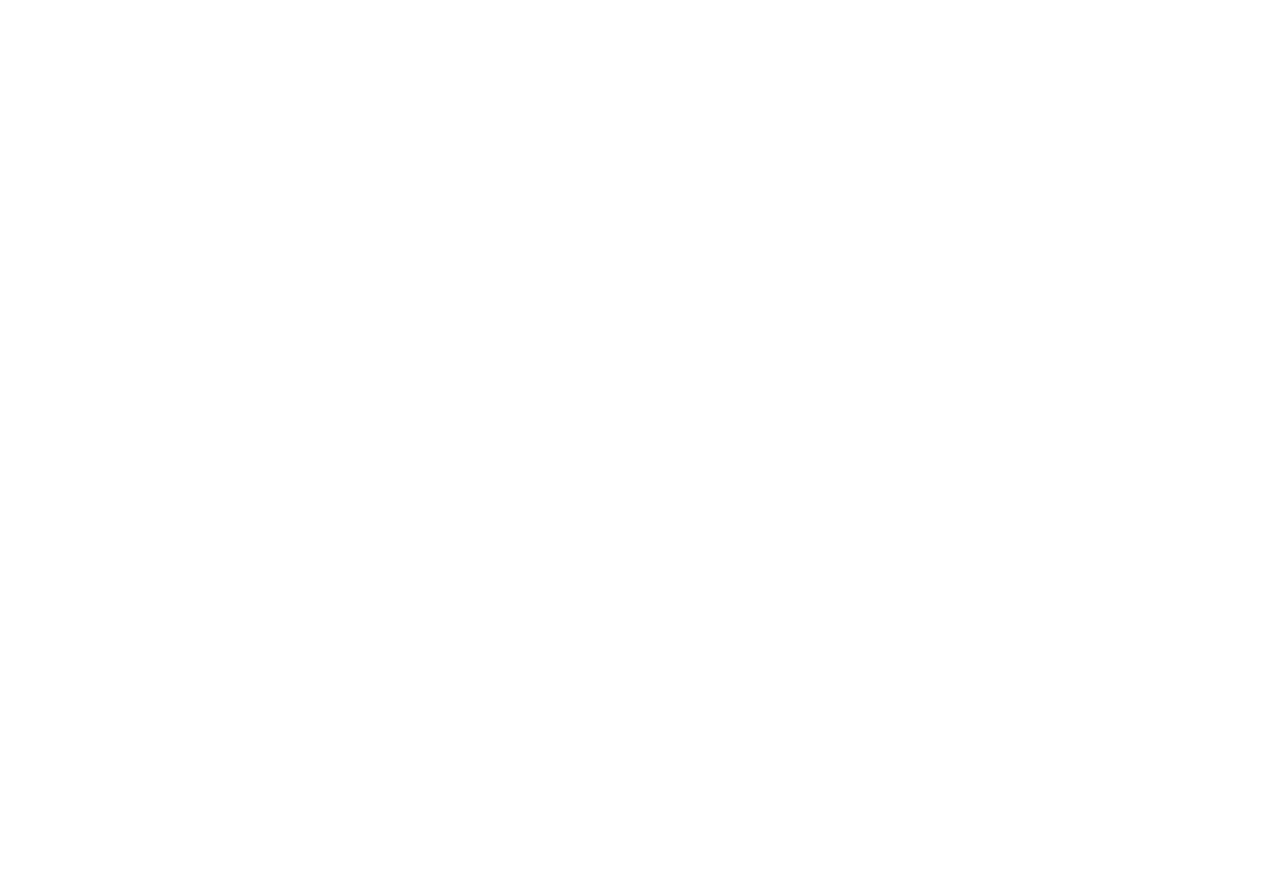
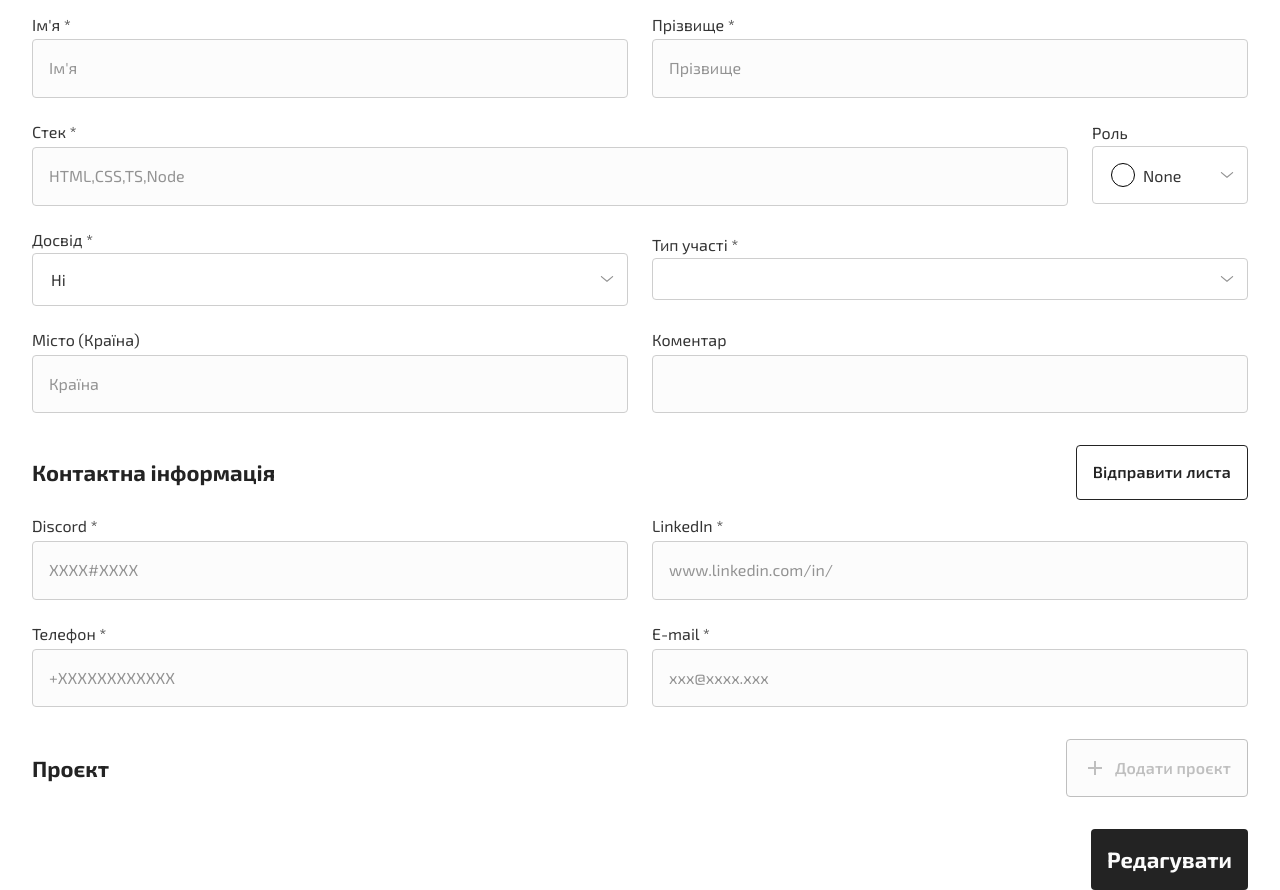
Before and after one commit to baza-trainee/feeda, a Next.js app in the folder cms/: page /participants/1 in a window 1280 px wide. Shown: the part 146-1036 px from the top of the page. Before the commit the page ends 800 px from the top, so only its background shows below. Built offline with nearby package versions, Linux system fonts and the light colour scheme; no server answers.

Commit message:
alpha showoff version

```diff
--- a/cms/src/app/participants/[participantId]/page.tsx
+++ b/cms/src/app/participants/[participantId]/page.tsx
@@ -1,9 +1,36 @@
-import { useRouter } from 'next/router';
+'use client';
+import { useEffect, useState } from 'react';
+import { useDispatch, useSelector } from 'react-redux';
+
+import { usePathname } from 'next/navigation';
+
+import { ParticipantsForm } from '~/src/components/ParticipantsForm/ParticipantsForm';
+import { Title } from '~/src/components/Title/Title';
+import { getParticipant } from '~/src/slices/participants';
 
 export default function ParticipantProfile() {
+  const pathname = usePathname();
+  const { isLoading, error } = useSelector((state: any) => state.participants);
+  const [defaultValues, setDefaultValues] = useState(null);
+  const dispatch = useDispatch();
+  useEffect(() => {
+    const fetchData = async () => {
+      const result = await dispatch(getParticipant(pathname.split('/')[pathname.split('/').length - 1])); //!!!! ПЕРЕРОБИТИ
+      if (result.meta.requestStatus === 'fulfilled') {
+        setDefaultValues(result.payload);
+      }
+    };
+    fetchData();
+  }, []);
   return (
     <div>
-      <h1>Participant Profile</h1>
+      {isLoading ? (
+        <Title title="Loading" />
+      ) : error ? (
+        <Title title="Error" />
+      ) : (
+        <ParticipantsForm formVariant="view" defaultValues={defaultValues} />
+      )}
     </div>
   );
 }
--- a/cms/src/app/participants/page.tsx
+++ b/cms/src/app/participants/page.tsx
@@ -10,12 +10,13 @@ import { CardsContent } from '../../components/CardsContent/CardsContent';
 import { fetchParticipants } from '../../slices/participants/index';
 import { Wrapper } from './page.styles';
 
-export default function AddParticipantPage() {
+export default function ParticipantsPage() {
   const dispatch = useDispatch();
   const participantsList = useSelector((state: any) => state.participants.list);
   useEffect(() => {
     dispatch(fetchParticipants());
   }, []);
+  console.log(participantsList);
   return (
     <Wrapper>
       <Link href="participants/create">
--- a/cms/src/components/ParticipantsForm/ParticipantsForm.styles.ts
+++ b/cms/src/components/ParticipantsForm/ParticipantsForm.styles.ts
@@ -83,6 +83,37 @@ export const Form = styled.form`
   }
 
   & div#buttons-wrapper {
+    & > a {
+      display: flex;
+      justify-content: center;
+      align-items: center;
+      gap: 8px;
+      width: 100%;
+      /* margin-bottom: 16px; */
+      border: 0;
+      padding: 16px;
+      border-radius: 4px;
+      font-size: 22px;
+      font-weight: 700;
+      color: ${colors.mainBtnText};
+      background-color: #232323;
+      transition: all 250ms ease-in;
+
+      &:hover {
+        background-color: #fdf5dd;
+        color: #232323;
+      }
+      &:focus {
+        background-color: #232323;
+        color: #fdf5dd;
+      }
+
+      @media screen and (${media.tablet}) {
+        width: fit-content;
+        margin-left: auto;
+      }
+    }
+
     & > button {
       line-height: 30.8px;
     }
--- a/cms/src/components/ParticipantsForm/ParticipantsForm.tsx
+++ b/cms/src/components/ParticipantsForm/ParticipantsForm.tsx
@@ -2,59 +2,57 @@
 
 import { useState } from 'react';
 import { useForm } from 'react-hook-form';
-import { useDispatch } from 'react-redux';
 
-import { cityRegex, discordRegex, emailRegex, linkedRegex, nameRegex, phoneNumberRegex } from '~/src/hooks/regexs';
-import { createParticipant } from '~/src/slices/participants';
+import Link from 'next/link';
 
+import { ParticipantData } from '~/src/slices/participants';
+
+import { cityRegex, discordRegex, emailRegex, linkedRegex, nameRegex, phoneNumberRegex } from '../../hooks/regexs';
 import { Button } from '../Button/Button';
 import { Input } from '../Input/Input';
 import { experienceVariants, membersRole, projectType } from '../SelectField/lists';
 import { CustomSelect } from '../SelectField/SelectField';
 import { Form } from './ParticipantsForm.styles';
 
-export function ParticipantsForm() {
-  const dispatch = useDispatch();
+type Props = {
+  handleSubmit?: (formData: object) => void;
+  formVariant: 'create' | 'edit' | 'view';
+  defaultValues?: ParticipantData;
+};
+
+export function ParticipantsForm({ handleSubmit, formVariant, defaultValues }: Props) {
   const { control, clearErrors, getValues } = useForm();
   const [projectsAmount, setProjectsAmount] = useState(0);
-
-  const handleSubmit = (ev: React.FormEvent<HTMLFormElement>) => {
-    ev.preventDefault();
-    console.log('submit');
-    const formData = getValues();
-    formData.experience = formData.experience.value;
-    formData.speciality = formData.speciality.value;
-    formData.type_participant = formData.type_participant.value;
-    formData.projects = [];
-    for (const key in formData) {
-      if (key.includes('project_')) {
-        formData.projects.push(formData[key].value);
-        delete formData[key];
-      }
-    }
-    // console.log(formData);
-    dispatch(createParticipant(formData));
-  };
+  console.log(defaultValues);
   return (
-    <Form onSubmit={handleSubmit}>
+    <Form
+      onSubmit={(ev) => {
+        ev.preventDefault();
+        formVariant !== 'view' && handleSubmit(getValues());
+      }}
+    >
       <div id="form-part">
         <p id="form-part-title">Особиста інформація</p>
         <div id="two-inputs-wrapper">
           <Input
             name="first_name"
             label="Ім'я *"
+            readonly={formVariant === 'view'}
             required={true}
             placeholder="Ім'я"
-            // pattern={nameRegex.source}
+            defaultValue={defaultValues?.first_name}
+            pattern={nameRegex.source}
             control={control}
             clearErrors={clearErrors}
           />
           <Input
             name="last_name"
             label="Прізвище *"
+            readonly={formVariant === 'view'}
             required={true}
             placeholder="Прізвище"
-            // pattern={nameRegex.source}
+            defaultValue={defaultValues?.last_name}
+            pattern={nameRegex.source}
             control={control}
             clearErrors={clearErrors}
           />
@@ -63,7 +61,9 @@ export function ParticipantsForm() {
           <Input
             name="stack"
             label="Стек *"
+            readonly={formVariant === 'view'}
             required={true}
+            defaultValue={defaultValues?.stack}
             placeholder="HTML,CSS,TS,Node"
             control={control}
             clearErrors={clearErrors}
@@ -72,10 +72,15 @@ export function ParticipantsForm() {
             name="speciality"
             title="Роль"
             placeholder="Роль"
+            // readonly={formVariant === 'view' }
             control={control}
             clearErrors={clearErrors}
             valueGetter={(ev) => ev}
-            defaultValue={membersRole[6]}
+            defaultValue={
+              defaultValues && membersRole.find((item) => item.value === defaultValues?.speciality.title.toLowerCase())
+                ? membersRole.find((item) => item.value === defaultValues?.speciality.title.toLowerCase())
+                : membersRole[6]
+            }
             options={membersRole}
           />
         </div>
@@ -84,22 +89,30 @@ export function ParticipantsForm() {
             name="experience"
             title="Досвід *"
             placeholder="Так/Ні"
+            // readonly={formVariant === 'view' }
             rules={{ required: true }}
             control={control}
             clearErrors={clearErrors}
             valueGetter={(ev) => ev}
-            //   defaultValue={membersRole[6]}
+            defaultValue={defaultValues?.experience ? experienceVariants[0] : experienceVariants[1]}
             options={experienceVariants}
           />
           <CustomSelect
             name="type_participant"
             title="Тип участі *"
             placeholder="Платний"
+            readonly={formVariant === 'view'}
             rules={{ required: true }}
             control={control}
             clearErrors={clearErrors}
             valueGetter={(ev) => ev}
-            //   defaultValue={undefined}
+            defaultValue={
+              defaultValues && projectType.find((item) => item === defaultValues?.type_participant)?.value ? (
+                projectType.find((item) => item === defaultValues?.type_participant)?.value
+              ) : (
+                <></>
+              )
+            }
             options={projectType}
           />
         </div>
@@ -108,11 +121,20 @@ export function ParticipantsForm() {
             name="city"
             label="Місто (Країна)"
             placeholder="Країна"
-            // pattern={cityRegex.source}
+            readonly={formVariant === 'view'}
+            pattern={cityRegex.source}
+            defaultValue={defaultValues?.city}
             control={control}
             clearErrors={clearErrors}
           />
-          <Input name="comment" label="Коментар" control={control} clearErrors={clearErrors} />
+          <Input
+            name="comment"
+            label="Коментар"
+            readonly={formVariant === 'view'}
+            defaultValue={defaultValues?.comment}
+            control={control}
+            clearErrors={clearErrors}
+          />
         </div>
       </div>
       <div id="form-part">
@@ -122,7 +144,7 @@ export function ParticipantsForm() {
             btnType="button"
             variant="text"
             title="Відправити листа"
-            isDisabled={true}
+            isDisabled={formVariant === 'create'}
             func={() => console.log('Відправити листа')}
           />
         </div>
@@ -132,7 +154,9 @@ export function ParticipantsForm() {
             label="Discord *"
             placeholder="XXXX#XXXX"
             required={true}
-            // pattern={discordRegex.source}
+            readonly={formVariant === 'view'}
+            defaultValue={defaultValues?.account_discord}
+            pattern={discordRegex.source}
             control={control}
             clearErrors={clearErrors}
           />
@@ -141,8 +165,10 @@ export function ParticipantsForm() {
             label="LinkedIn *"
             placeholder="www.linkedin.com/in/"
             type="url"
+            readonly={formVariant === 'view'}
             required={true}
-            // pattern={linkedRegex.source}
+            defaultValue={defaultValues?.account_linkedin}
+            pattern={linkedRegex.source}
             control={control}
             clearErrors={clearErrors}
           />
@@ -152,9 +178,11 @@ export function ParticipantsForm() {
             name="phone_number"
             label="Телефон *"
             type="tel"
-            placeholder="+ХХХХХХХХХХХХ"
+            placeholder="+XXXXXXXXXXXX"
+            readonly={formVariant === 'view'}
             required={true}
-            // pattern={phoneNumberRegex.source}
+            defaultValue={defaultValues?.phone_number}
+            pattern={phoneNumberRegex.source}
             control={control}
             clearErrors={clearErrors}
           />
@@ -163,10 +191,12 @@ export function ParticipantsForm() {
             label="E-mail *"
             placeholder="xxx@xxxx.xxx"
             type="email"
+            readonly={formVariant === 'view'}
             required={true}
+            defaultValue={defaultValues?.email}
             minLength={6}
             maxLength={70}
-            // pattern={emailRegex.source}
+            pattern={emailRegex.source}
             control={control}
             clearErrors={clearErrors}
           />
@@ -180,6 +210,7 @@ export function ParticipantsForm() {
             variant="text"
             title="Додати проєкт"
             icon="plus"
+            isDisabled={formVariant === 'view'}
             func={() => setProjectsAmount(projectsAmount + 1)}
           />
         </div>
@@ -192,6 +223,7 @@ export function ParticipantsForm() {
               rules={{ required: true }}
               control={control}
               clearErrors={clearErrors}
+              // readonly={formVariant === 'view' }
               valueGetter={(ev) => ev}
               //   defaultValue={undefined}
               options={projectType}
@@ -202,8 +234,14 @@ export function ParticipantsForm() {
       </div>
 
       <div id="buttons-wrapper">
-        <Button btnType="submit" variant="primary" title="Зберегти зміни" />
-        <Button btnType="reset" variant="text" title="Скасувати" />
+        {formVariant === 'view' ? (
+          <Link href={`/participants/edit/${defaultValues?.id}`}>Редагувати</Link>
+        ) : (
+          <>
+            <Button btnType="submit" variant="primary" title="Зберегти зміни" />
+            <Button btnType="reset" variant="text" title="Скасувати" />
+          </>
+        )}
       </div>
     </Form>
   );
--- a/cms/src/slices/participants/index.ts
+++ b/cms/src/slices/participants/index.ts
@@ -2,11 +2,12 @@ import { createAsyncThunk, createSlice } from '@reduxjs/toolkit';
 import axios from 'axios';
 
 axios.defaults.baseURL = 'http://localhost:8000/user-project/';
-axios.defaults.headers.Authorization = 'Token 778524f2b854fdb4aad7f9f1f748e6392a250f21';
+axios.defaults.headers.Authorization = 'Token d27095b128eef9d7d8c2060e6187982a71257c6a';
 
 const initialState: ParticipantsState = {
   list: [],
-  loading: 'success',
+  isLoading: false,
+  error: null,
 };
 
 export const fetchParticipants = createAsyncThunk('participants/fetchParticipants', async () => {
@@ -16,7 +17,12 @@ export const fetchParticipants = createAsyncThunk('participants/fetchParticipant
 
 export const createParticipant = createAsyncThunk('participants/createParticipant', async (formData: object) => {
   console.log('Request: ', formData);
-  const { data } = await axios.post<ParticipantData[]>('add-participant/', formData);
+  const { data } = await axios.post<any>('add-participant/', formData);
+  return data;
+});
+
+export const getParticipant = createAsyncThunk('participants/getParticipant', async (id: string) => {
+  const { data } = await axios.get<ParticipantData>(`get-participant/${id}/`);
   return data;
 });
 
@@ -26,32 +32,38 @@ export const participantsSlice = createSlice({
   reducers: {},
   extraReducers: (builder) => {
     builder.addCase(fetchParticipants.pending, (state) => {
-      state.loading = 'loading';
-      console.log(state.loading);
+      state.isLoading = true;
     });
     builder.addCase(fetchParticipants.fulfilled, (state, { payload }) => {
       state.list = payload;
-      state.loading = 'success';
-      console.log(state.loading);
+      state.isLoading = false;
     });
     builder.addCase(fetchParticipants.rejected, (state) => {
-      state.loading = 'rejected';
-      console.log(state.loading);
+      state.isLoading = false;
     });
     // - - -
     builder.addCase(createParticipant.pending, (state) => {
-      state.loading = 'loading';
-      console.log(state.loading);
+      state.isLoading = true;
     });
     builder.addCase(createParticipant.fulfilled, (state, { payload }) => {
       // state.list = payload;
       console.log(payload);
-      state.loading = 'success';
-      console.log(state.loading);
+      state.isLoading = false;
     });
     builder.addCase(createParticipant.rejected, (state, { payload }) => {
-      state.loading = 'rejected';
-      console.log(state.loading);
+      state.isLoading = false;
+      console.log('Error: ', payload);
+    });
+    // - - -
+    builder.addCase(getParticipant.pending, (state) => {
+      state.isLoading = true;
+    });
+    builder.addCase(getParticipant.fulfilled, (state, { payload }) => {
+      // state.list = payload;
+      state.isLoading = false;
+    });
+    builder.addCase(getParticipant.rejected, (state, { payload }) => {
+      state.isLoading = false;
       console.log('Error: ', payload);
     });
   },
@@ -59,7 +71,8 @@ export const participantsSlice = createSlice({
 
 interface ParticipantsState {
   list: ParticipantData[];
-  loading: 'loading' | 'success' | 'rejected';
+  isLoading: boolean;
+  error: string | null;
 }
 
 export interface ParticipantData {
@@ -77,8 +90,8 @@ export interface ParticipantData {
   conditions_participation: boolean;
   processing_personal_data: boolean;
   speciality: object;
-  project: object;
-  type_participant: 'Безкоштовний' | 'Платний' | 'Буткамп';
+  project: string[];
+  // type_participant: 'Безкоштовний' | 'Платний' | 'Буткамп';
 }
 
 export default participantsSlice.reducer;
--- a/cms/src/slices/projects/index.ts
+++ b/cms/src/slices/projects/index.ts
@@ -9,7 +9,7 @@ const initialState: ProjectsState = {
 export const fetchProjects = createAsyncThunk('projects/fetchProjects', async () => {
   const { data } = await axios.get<ProjectData[]>('http://localhost:8000/user-project/projects/', {
     headers: {
-      Authorization: 'Token 778524f2b854fdb4aad7f9f1f748e6392a250f21', //implement auth,
+      Authorization: 'Token d27095b128eef9d7d8c2060e6187982a71257c6a', //implement auth,
     },
   });
 
```
Also changed, not shown: cms/src/app/participants/create/page.tsx (+23 -1 lines), cms/src/app/participants/edit/[participantId]/page.tsx (+30 -1 lines), cms/src/components/CardsContent/CardsContent.tsx (+5 -3 lines).
